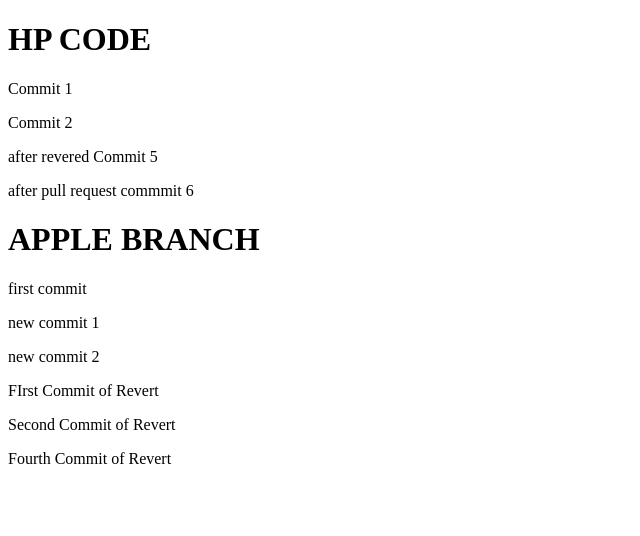
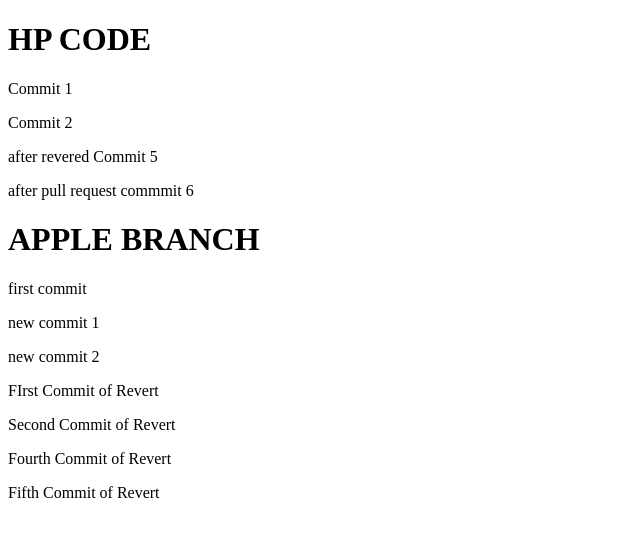
Before and after one commit to ahmed5302/git-training, an Angular app: page / in a window 1280 px wide. Shown: the top 536 px of the page, without its empty margins (0-640 px from the left). Built offline with nearby package versions, Linux system fonts and the light colour scheme.

Commit message:
fifth revert commit

```diff
--- a/src/app/app.component.html
+++ b/src/app/app.component.html
@@ -12,3 +12,4 @@
 <p>FIrst Commit of Revert</p>
 <p>Second Commit of Revert</p>
 <p>Fourth Commit of Revert</p>
+<p>Fifth Commit of Revert</p>
```
